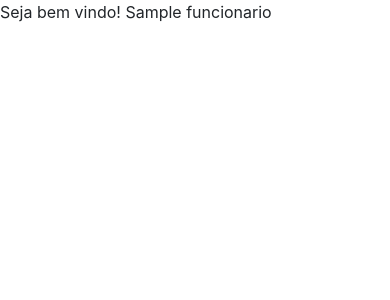
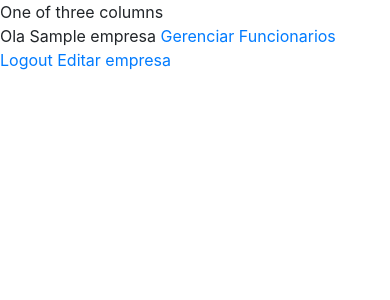
Before and after one commit to diegocostacmp/gestao_rh, a Django app: template apps/core/templates/core/index.html in a window 390 px wide. Shown: the top 300 px of the page. Run offline with Django 3.2, Linux system fonts and the light colour scheme; the template is opened without the code that fills it: most values are stand-ins (such as "Sample title", 1, 10 or a date in 2020); some libraries are stand-ins or nearby versions.

Commit message:
Listagem de  funcionarios e edicao de empresa

```diff
--- a/apps/core/templates/core/index.html
+++ b/apps/core/templates/core/index.html
@@ -1,5 +1,22 @@
 {% extends 'base.html' %}
 
 {% block main %}
-    Seja bem vindo! {{usuario.funcionario.nome}}
+   <div class="row">
+    <div class="col-sm">
+      One of three columns
+    </div>
+    <div class="col-sm">
+      Ola {{usuario.funcionario.empresa}}
+      <a href="{% url 'list_funcionario' %}">Gerenciar Funcionarios</a>
+    </div>
+    <div class="col-sm">
+      <a href="{% url 'logout' %}">Logout</a>
+
+      {% if usuario.funcionario.empresa %}
+        <a href="{% url 'edit_empresa' usuario.funcionario.empresa.id %}">Editar empresa</a>
+      {% else %}
+        <a href="{% url 'create_empresa' %}">Criar empresa</a>
+      {% endif %}
+    </div>
+  </div>
 {% endblock %}
--- a/apps/empresa/models.py
+++ b/apps/empresa/models.py
@@ -1,4 +1,5 @@
 from django.db import models
+from django.shortcuts import redirect, reverse
 
 
 class Empresa(models.Model):
@@ -6,3 +7,7 @@ class Empresa(models.Model):
 
     def __str__(self):
         return self.nome
+
+
+    def get_absolute_url(self):
+        return reverse('/')
--- a/apps/empresa/urls.py
+++ b/apps/empresa/urls.py
@@ -1,6 +1,7 @@
 from django.urls import path
-from .views import EmpresaCreate
+from .views import EmpresaCreate, EmpresaEdit
 
 urlpatterns = [
     path('novo', EmpresaCreate.as_view(), name='create_empresa'),
+    path('editar/<int:pk>', EmpresaEdit.as_view(), name='edit_empresa'),
 ]
--- a/apps/empresa/views.py
+++ b/apps/empresa/views.py
@@ -1,5 +1,5 @@
 from django.shortcuts import render
-from django.views.generic.edit import CreateView
+from django.views.generic.edit import CreateView, UpdateView
 from .models import  Empresa
 from django.http import HttpResponse
 
@@ -14,3 +14,7 @@ class EmpresaCreate(CreateView):
         funcionario.save()
 
         return HttpResponse('ok')
+
+class EmpresaEdit(UpdateView):
+    model = Empresa
+    fields = ['nome']
--- a/apps/funcionario/urls.py
+++ b/apps/funcionario/urls.py
@@ -1,7 +1,7 @@
 from django.urls import path, include
-from .views import home
+from .views import FuncionarioList
 
 urlpatterns = [
-    path('', home),
+    path('', FuncionarioList.as_view(), name='list_funcionario'),
 
 ]
```
Also changed, not shown: apps/funcionario/templates/funcionario/funcionario_list.html (added, +9 -0 lines), apps/funcionario/views.py (+5 -2 lines).
